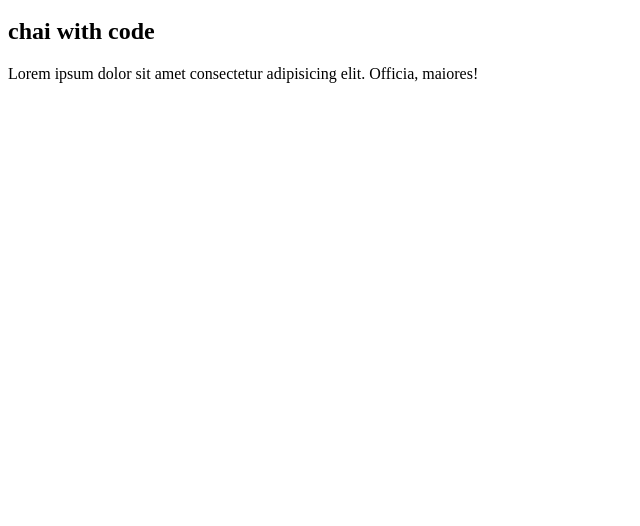
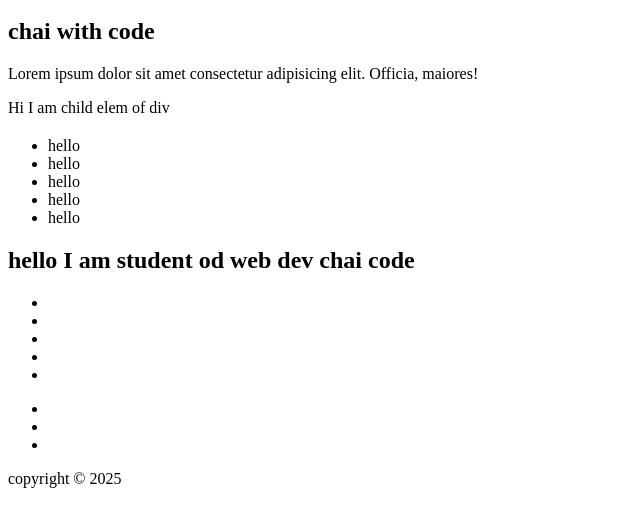
Before and after one commit to dipeshxhy/ChaiCode-Complete-WebDev-Cohort1.0, a plain HTML site: page 03.Intoduction-To-Web/HTML/01.Chai.html in a window 1280 px wide. Shown: the part 120-646 px from the top of the page, without its empty margins (0-640 px from the left). Drawn offline with Linux system fonts and the light colour scheme.

Commit message:
(html): practice some shortcut of emmit

```diff
--- a/03.Intoduction-To-Web/HTML/01.Chai.html
+++ b/03.Intoduction-To-Web/HTML/01.Chai.html
@@ -18,5 +18,46 @@
         maiores!
       </p>
     </section>
+    <!-- create div -->
+    <div></div>
+    <!-- create parent & child relation -->
+    <div>
+      <p>Hi I am child elem of div</p>
+    </div>
+
+    <!-- create siblings -->
+    <h2></h2>
+    <p></p>
+    <div></div>
+
+    <!-- create 5 li -->
+    <ul>
+      <li>hello</li>
+      <li>hello</li>
+      <li>hello</li>
+      <li>hello</li>
+      <li>hello</li>
+    </ul>
+
+    <!-- attribute set -->
+    <a href=""></a>
+    <!-- text operator -->
+    <h2>hello I am student od web dev chai code</h2>
+    <ul>
+      <li class="item1"></li>
+      <li class="item2"></li>
+      <li class="item3"></li>
+      <li class="item4"></li>
+      <li class="item5"></li>
+    </ul>
+    <!-- Grouping operator -->
+    <header>
+      <ul>
+        <li class="item1"></li>
+        <li class="item2"></li>
+        <li class="item3"></li>
+      </ul>
+    </header>
+    <footer class="p">copyright &copy; 2025</footer>
   </body>
 </html>
```
